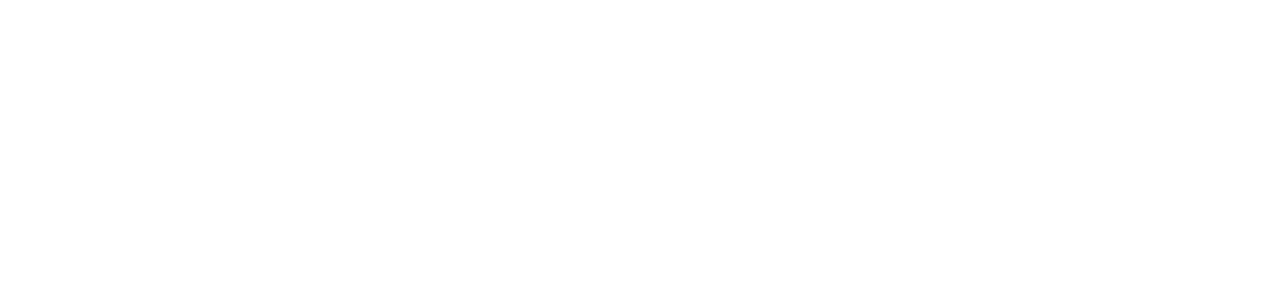
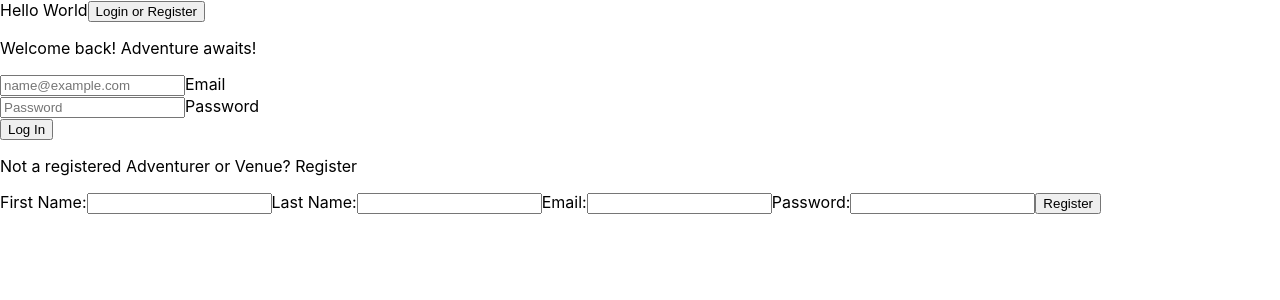
Before and after one commit to Sullyryan0319/Adventure-Capstone, a React (Create React App) app in the folder Adventure-Capstone-Frontend/: page /login in a window 1280 px wide. Before the commit this address had no page. Shown: the top 300 px of the page. Built offline with nearby package versions, Linux system fonts and the light colour scheme.

Commit message:
Add custom hook for useForm + add  registration form

```diff
--- a/Adventure-Capstone-Frontend/src/Components/AdventurerProfile/adventurerProfile.jsx
+++ b/Adventure-Capstone-Frontend/src/Components/AdventurerProfile/adventurerProfile.jsx
@@ -2,6 +2,7 @@
 import { Row, Col, Card, Container } from "react-bootstrap/";
 
 const AdventurerProfile = (props) => {
+
   return (
     <Container>
     </Container>
--- a/Adventure-Capstone-Frontend/src/Components/App.js
+++ b/Adventure-Capstone-Frontend/src/Components/App.js
@@ -1,15 +1,17 @@
 import React, { useState, useEffect } from "react";
-import { BrowserRouter, Route, Routes } from "react-router-dom";
+import { BrowserRouter, Route, Routes, useNavigate } from "react-router-dom";
 import LoginPage from "./LoginPage/login";
 import AdventurerProfile from "./AdventurerProfile/adventurerProfile";
+import RegisterPage from "./RegisterPage/register";
 import axios from "axios";
 import jwtDecode from "jwt-decode";
 
 const App = (props) => {
   const [user, setUser] = useState(null);
+  const navigate = useNavigate();
 
   const login = async (user) => {
-    await axios.post(`http://localhost:5050/api/login`, user).then((res) => {
+    await axios.post(`http://localhost:5000/api/auth`, user).then((res) => {
       localStorage.setItem("token", res.data);
       const jwt = localStorage.getItem("token");
       setUser(jwtDecode(jwt));
@@ -17,21 +19,25 @@
   };
 
   return (
-    <BrowserRouter basename = '/login'>
+    <>
+      Hello World
+      <button  onClick={()=> navigate("/login",{replace:true})}>Login or Register</button>
       <Routes>
         {!user && (
           <Route
+
             path="/login"
             element={
               <>
                 <LoginPage login={login} user={user} setUser={setUser} />
+                <RegisterPage/>
               </>
             }
           />
         )}
         {user && <Route path="/" element={<AdventurerProfile />} />}
       </Routes>
-    </BrowserRouter>
+    </>
   );
 };
 
--- a/Adventure-Capstone-Frontend/src/Components/LoginPage/login.jsx
+++ b/Adventure-Capstone-Frontend/src/Components/LoginPage/login.jsx
@@ -15,7 +15,7 @@
         props.login(userData);
         event.preventDefault();
 
-        window.location = "/"
+        window.location = "/login"
 
       };
 
--- /dev/null
+++ b/Adventure-Capstone-Frontend/src/Components/RegisterPage/register.jsx
@@ -0,0 +1,60 @@
+import React from "react";
+import useForm from "../../Hooks/useForm";
+
+const RegisterForm = () => {
+  const { values, handleChange, handleSubmit } = useForm(register);
+
+  function register() {
+    alert("Thank you for registering!");
+  }
+
+  return (
+    <div>
+      <form onSubmit={handleSubmit}>
+        <label>
+          First Name:
+          <input
+            type="string"
+            name="firstName"
+            onChange={handleChange}
+            value={values.firstName}
+            reqired={true}
+          />
+        </label>
+        <label>
+          Last Name:
+          <input
+            type="string"
+            name="lastName"
+            onChange={handleChange}
+            value={values.lastName}
+            reqired={true}
+          />
+        </label>
+        <label>
+          Email:
+          <input
+            type="string"
+            name="email"
+            onChange={handleChange}
+            value={values.emailName}
+            reqired={true}
+          />
+        </label>
+        <label>
+          Password:
+          <input
+            type="string"
+            name="password"
+            onChange={handleChange}
+            value={values.password}
+            reqired={true}
+          />
+        </label>
+        <button type="submit">Register</button>
+      </form>
+    </div>
+  );
+};
+
+export default RegisterForm;
--- /dev/null
+++ b/Adventure-Capstone-Frontend/src/Hooks/useForm.js
@@ -0,0 +1,21 @@
+import {useState} from 'react';
+
+const useForm = (callback) => {
+    const [values, setValues] = useState({});
+
+    const handleChange = (event) => {
+        event.persist();
+
+    setValues(values => ({...values, [event.target.name]: event.target.value}));
+    };
+
+    const handleSubmit = (event) => {
+        event.preventDefault();
+
+        callback();
+    };
+
+    return {values, handleChange, handleSubmit}
+};
+
+export default useForm;
--- a/Adventure-Capstone-Frontend/src/index.js
+++ b/Adventure-Capstone-Frontend/src/index.js
@@ -2,8 +2,9 @@
 import ReactDOM from "react-dom";
 import "./index.css";
 import App from "./Components/App";
+import {BrowserRouter as Router} from "react-router-dom"
 
-ReactDOM.render(<App />, document.getElementById("root"));
+ReactDOM.render(<Router><App /></Router>, document.getElementById("root"));
 
 // If you want to start measuring performance in your app, pass a function
 // to log results (for example: reportWebVitals(console.log))
```
Also changed, not shown: Adventure-Capstone-Frontend/src/Components/RegisterPage/register.css (added).
